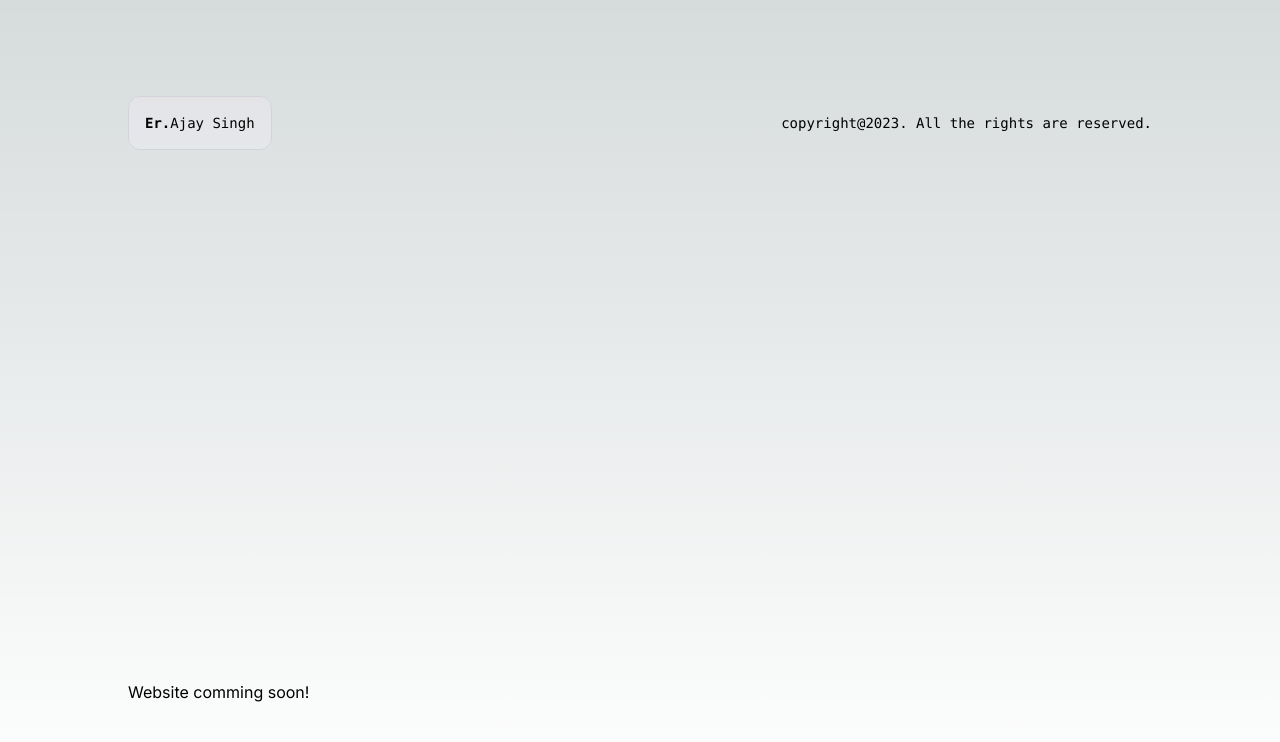
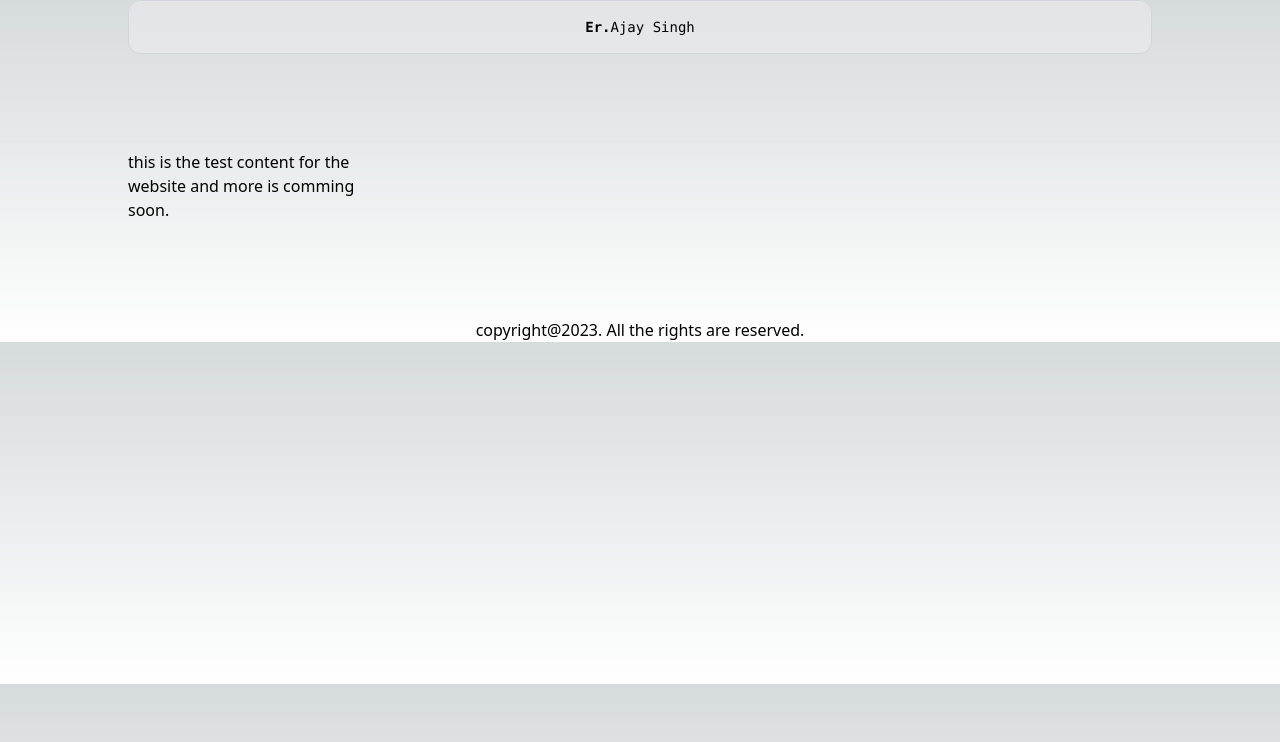
Before and after one commit to mentormaya/mentormaya.github.io, a Next.js app: page / in a window 1280 px wide. Shown: the top 742 px of the page. Built offline with nearby package versions, Linux system fonts and the light colour scheme.

Commit message:
layout and folder for root created

```diff
--- /dev/null
+++ b/app/(main)/layout.tsx
@@ -0,0 +1,30 @@
+import { Inter } from 'next/font/google'
+
+const inter = Inter({ subsets: ['latin'] })
+
+export default function MainLayout({
+    children,
+}: {
+    children: React.ReactNode
+}) {
+    return (
+        <html lang="en">
+            <body className={`min-h-full`}>
+                <header className="flex justify-center content-center">
+                    <div className="z-10 max-w-5xl w-full items-center justify-between font-mono text-sm">
+                        <p className="fixed left-0 top-0 flex w-full justify-center border-b border-gray-300 bg-gradient-to-b from-zinc-200 pb-6 pt-8 backdrop-blur-2xl dark:border-neutral-800 dark:bg-zinc-800/30 dark:from-inherit lg:static lg:w-auto  lg:rounded-xl lg:border lg:bg-gray-200 lg:p-4 lg:dark:bg-zinc-800/30">
+                            <code className="font-mono font-bold">Er. </code>
+                            Ajay Singh
+                        </p>
+                    </div>
+                </header>
+                {children}
+                <footer>
+                    <div className="fixed bottom-0 left-0 flex h-48 w-full items-end justify-center bg-gradient-to-t from-white via-white dark:from-black dark:via-black lg:static lg:h-auto lg:w-auto lg:bg-none">
+                        copyright@2023. All the rights are reserved.
+                    </div>
+                </footer>
+            </body>
+        </html>
+    )
+}
--- /dev/null
+++ b/app/(main)/page.tsx
@@ -0,0 +1,13 @@
+import Image from 'next/image'
+
+export default function Home() {
+  return (
+    <>
+      <main className="flex flex-col items-center justify-between p-24">
+        <div className="mb-32 grid text-center lg:max-w-5xl lg:w-full lg:mb-0 lg:grid-cols-4 lg:text-left">
+          this is the test content for the website and more is comming soon.
+        </div>
+      </main>
+    </>
+  )
+}
--- a/app/page.tsx
+++ /dev/null
@@ -1,21 +0,0 @@
-import Image from 'next/image'
-
-export default function Home() {
-  return (
-    <main className="flex min-h-screen flex-col items-center justify-between p-24">
-      <div className="z-10 max-w-5xl w-full items-center justify-between font-mono text-sm lg:flex">
-        <p className="fixed left-0 top-0 flex w-full justify-center border-b border-gray-300 bg-gradient-to-b from-zinc-200 pb-6 pt-8 backdrop-blur-2xl dark:border-neutral-800 dark:bg-zinc-800/30 dark:from-inherit lg:static lg:w-auto  lg:rounded-xl lg:border lg:bg-gray-200 lg:p-4 lg:dark:bg-zinc-800/30">
-          <code className="font-mono font-bold">Er. </code>
-          Ajay Singh
-        </p>
-        <div className="fixed bottom-0 left-0 flex h-48 w-full items-end justify-center bg-gradient-to-t from-white via-white dark:from-black dark:via-black lg:static lg:h-auto lg:w-auto lg:bg-none">
-          copyright@2023. All the rights are reserved.
-        </div>
-      </div>
-
-      <div className="mb-32 grid text-center lg:max-w-5xl lg:w-full lg:mb-0 lg:grid-cols-4 lg:text-left">
-        Website comming soon!
-      </div>
-    </main>
-  )
-}
```
